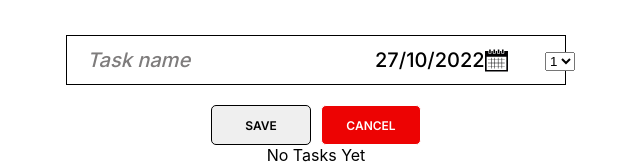
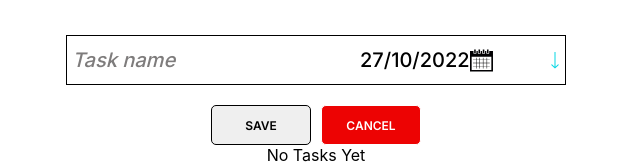
Before and after one commit to shutnikPk/ReactTodoApp, a React (Create React App) app: page / in a window 1280 px wide. Both pictures are taken after a click on the button "ADD TODO". Shown: the top 164 px of the page, without its empty margins (324-964 px from the left). Built offline with nearby package versions, Linux system fonts and the light colour scheme; a web font is replaced by a local one.

Commit message:
add priority arrow svg

```diff
--- a/src/components/AddForm/AddForm.css
+++ b/src/components/AddForm/AddForm.css
@@ -23,7 +23,7 @@
 }
 .input-container {
   display: flex;
-  width: 100%;
+  width: 500px;
   height: 50px;
   padding: 0 5px;
   align-items: center;
@@ -35,7 +35,7 @@
 .input-field {
   border: none;
 
-  padding-left: 15px;
+  /* padding-left: 15px; */
 
   font-family: "Inter";
   font-style: normal;
--- a/src/components/AddForm/AddForm.jsx
+++ b/src/components/AddForm/AddForm.jsx
@@ -31,7 +31,8 @@ function AddForm({
 
     const priorityOption = [
         {
-            value: '1'
+            value: '1',
+            content:''
         },
         {
             value: '2'
--- /dev/null
+++ b/src/components/Prioryty/Priority.css
@@ -0,0 +1,35 @@
+.priority{
+    appearance: none;
+    border: none;
+    appearance: none;
+    outline: none;
+    width: 50px;
+    height: 48px;
+    display: flex;
+    align-items: center;
+    text-align: center;
+    background: url('./Assets/Arrow.svg') no-repeat;
+    background-position: center;
+
+
+}
+
+.priority--option{
+    display: flex;
+    align-items: center;
+    height: 48px;
+}
+
+.priority--option1{
+    background: url('./Assets/Arrow.svg') no-repeat;
+    background-position: center;
+
+}
+.priority--option2{
+    background: url('./Assets/Arrow.svg') no-repeat;
+    background-position: center;
+}
+.priority--option3{
+    background: url('./Assets/Arrow.svg') no-repeat;
+    background-position: center;
+}
--- a/src/components/Prioryty/Priority.jsx
+++ b/src/components/Prioryty/Priority.jsx
@@ -1,13 +1,16 @@
 import React from 'react';
+
+import './Priority.css';
 
 function Priority({ selectedPriority, priorityOption, handleChangePriority }) {
 
     return (
         <div>
-            <select onChange={handleChangePriority} value={selectedPriority} >
+            <select className='priority' onChange={handleChangePriority} value={selectedPriority} >
                 {priorityOption.map(option => (
-                    <option key={option.value} value={option.value}>
-                        {option.value}
+                    <option
+                        className={`priority--option priority--option${option.value}`}
+                        key={option.value} value={option.value}>
                     </option>
                 ))}
             </select>
--- a/src/components/TodoCard/TodoCard.jsx
+++ b/src/components/TodoCard/TodoCard.jsx
@@ -22,7 +22,7 @@ function TodoCard({
             <p className='todo-card--number'>{todo?.id}</p>
             <p className='todo-card--text'>{todo?.text}</p>
             <p className={'todo-card--deadline' + compareDeadline()}>{setFormateDate()}</p >
-            <p className='todo-card--priority'>{todo?.priority}</p>
+            <p className='todo-card--priority priority'>{todo?.priority}</p>
             {children}
         </div>
     );
```
Also changed, not shown: src/components/Prioryty/Assets/Arrow.svg (added).
